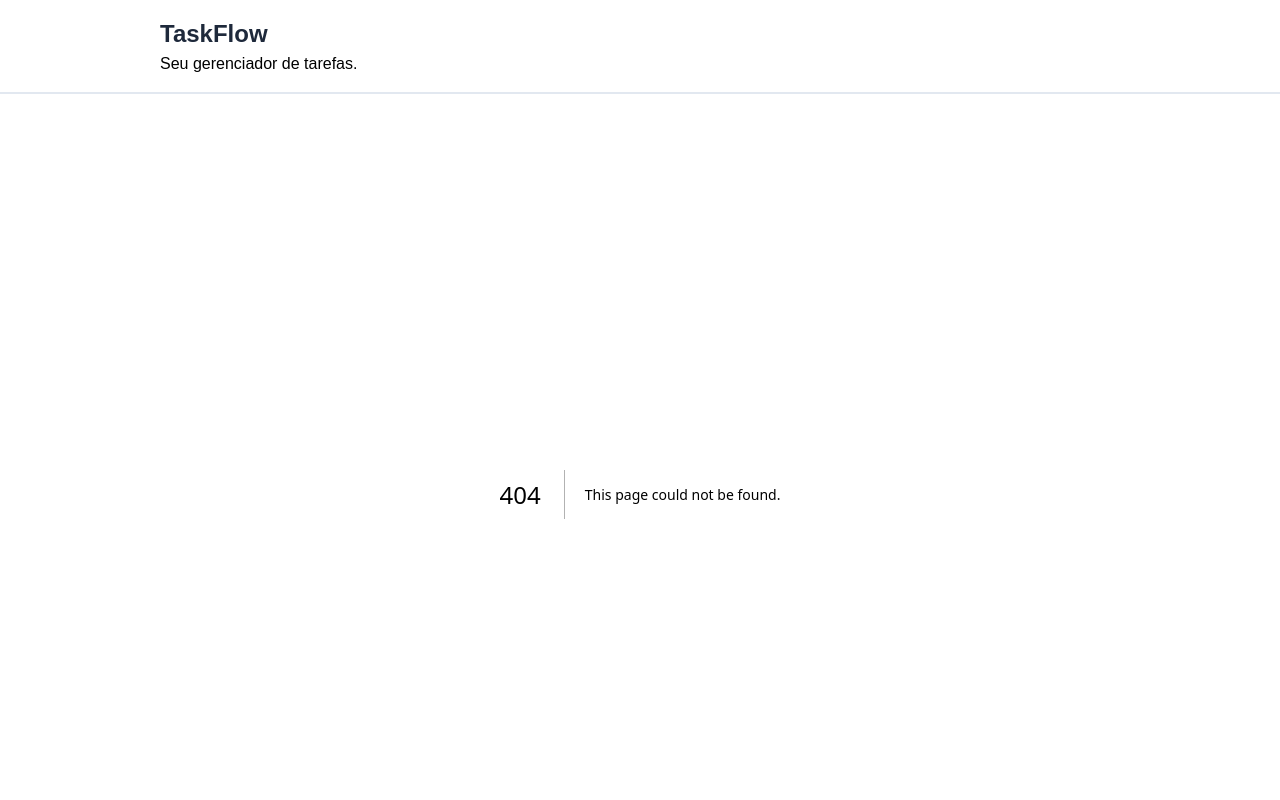
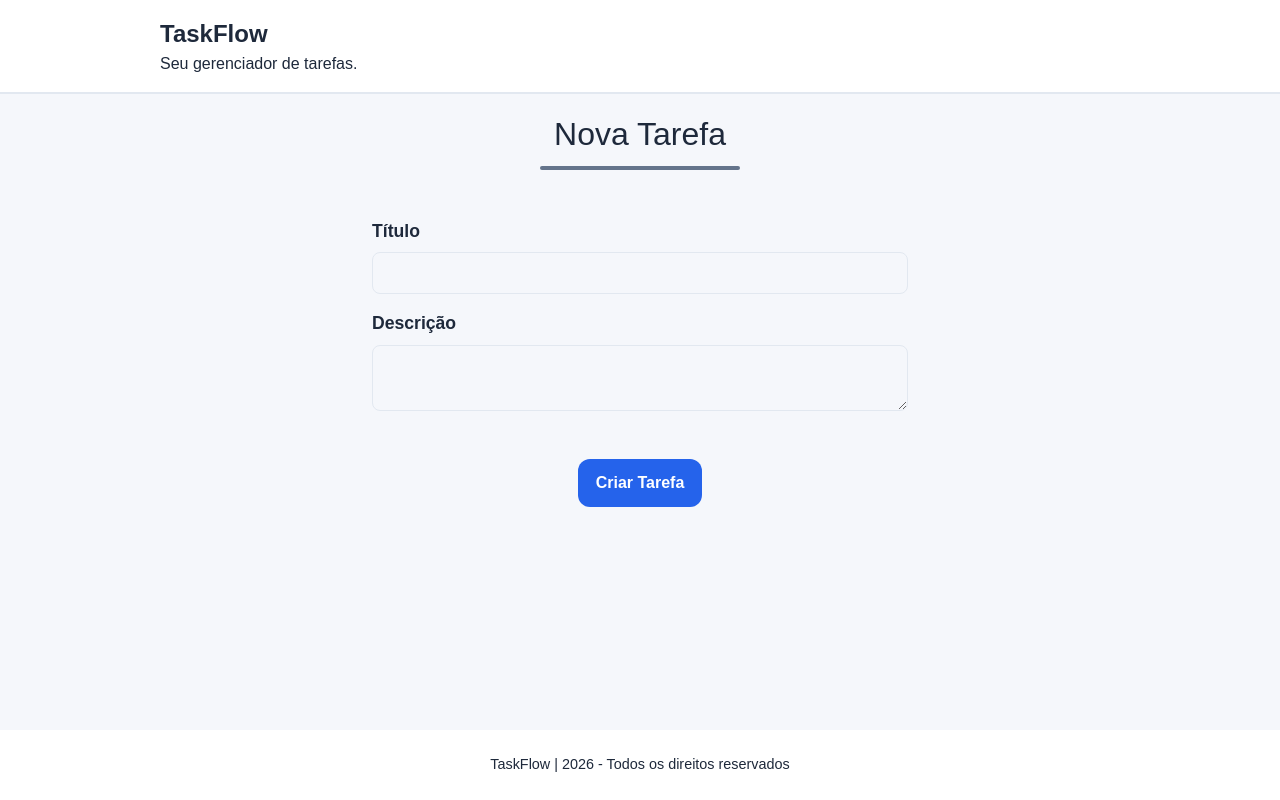
Before and after one commit to annesilv4/nextjs-task-manager, a Next.js app: page /new-task in a window 1280 px wide. Before the commit this address had no page. Shown: the top 800 px of the page. Built offline with nearby package versions, Linux system fonts and the light colour scheme.

Commit message:
adiciona a página NewTask com componentes Title e NovaTarefa para criação de novas tarefas

```diff
--- /dev/null
+++ b/src/app/new-task/page.tsx
@@ -0,0 +1,11 @@
+import Title from "../components/Title";
+import NovaTarefa from "../components/NovaTarefa";
+
+export default function NewTask() {
+    return (
+        <>
+            <Title title="Nova Tarefa" />
+            <NovaTarefa />
+        </>
+    )
+}
```
